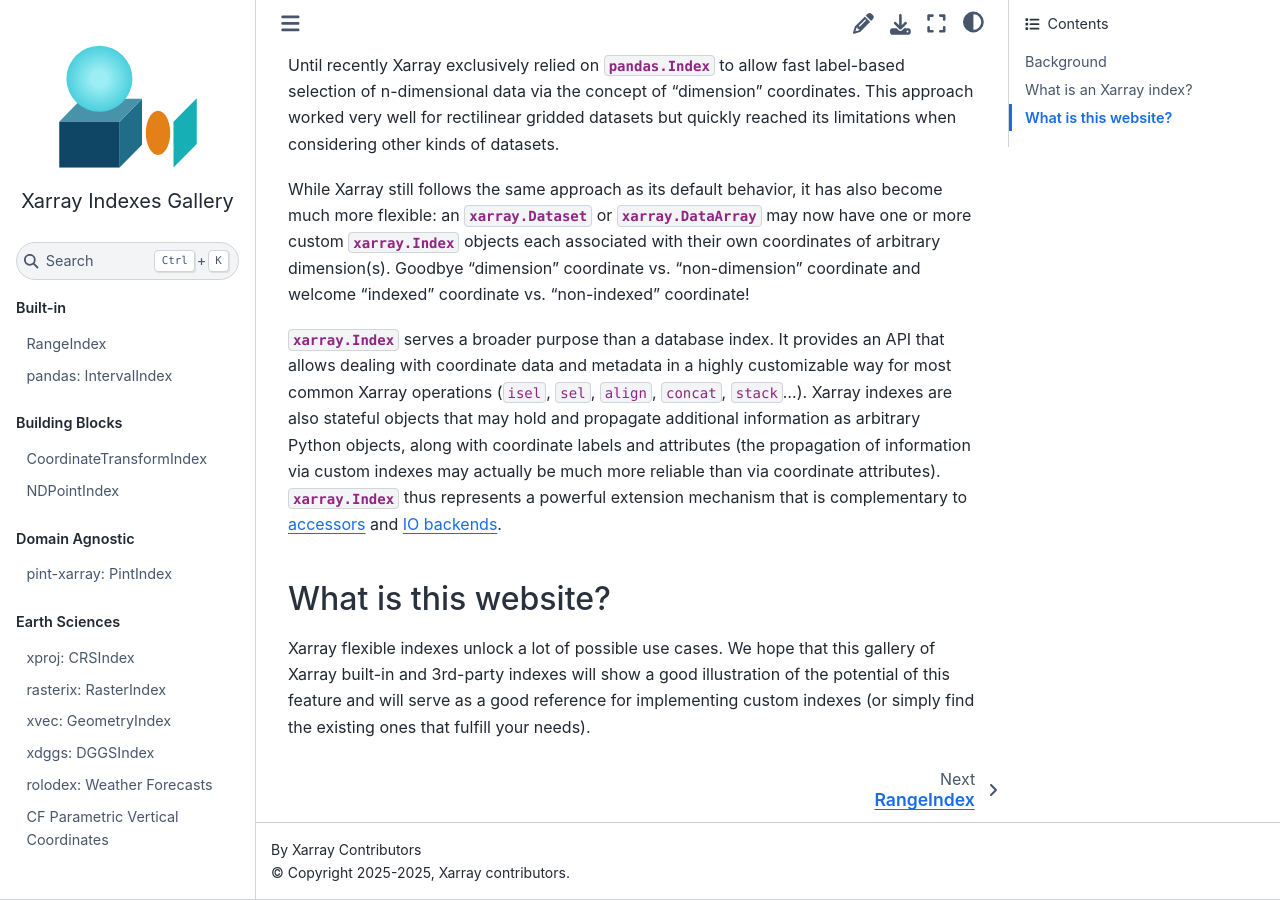
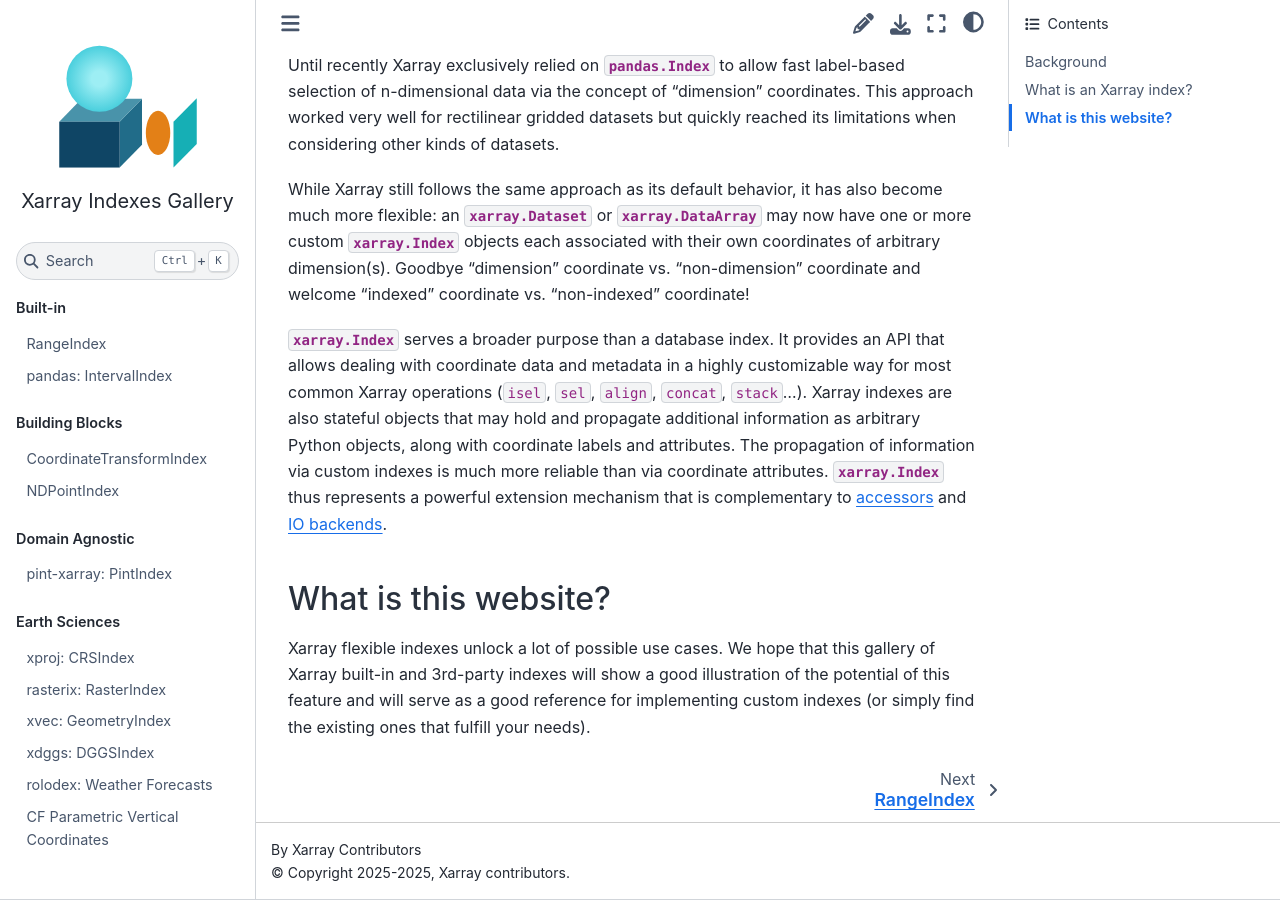
Before and after one commit to xarray-contrib/xarray-indexes, a Sphinx documentation site: the page built from docs/index.md, in a window 1280 px wide and 900 px high, scrolled down 1221 px. Built offline with Sphinx 7.4.7 and the Sphinx Book theme 1.1.4, drawn with Linux system fonts in a browser that asks for light colours.

Commit message:
Update docs/index.md
Co-authored-by: Deepak Cherian <dcherian@users.noreply.github.com>

```diff
--- a/docs/index.md
+++ b/docs/index.md
@@ -63,8 +63,8 @@
 highly customizable way for most common Xarray operations (`isel`, `sel`,
 `align`, `concat`, `stack`...). Xarray indexes are also stateful objects that
 may hold and propagate additional information as arbitrary Python objects, along
-with coordinate labels and attributes (the propagation of information via custom
-indexes may actually be much more reliable than via coordinate attributes).
+with coordinate labels and attributes. The propagation of information via custom
+indexes is much more reliable than via coordinate attributes.
 {py:class}`xarray.Index` thus represents a powerful extension mechanism that is
 complementary to
 [accessors](https://docs.xarray.dev/en/stable/internals/extending-xarray.html)
```
